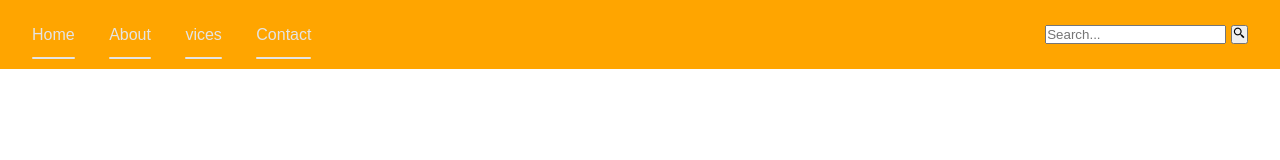
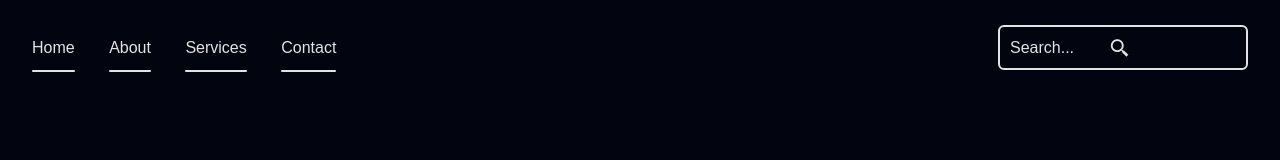
Before and after one commit to swidtech/registration_website, a plain HTML site: page index.html in a window 1280 px wide. Drawn offline with nearby package versions, Linux system fonts and the light colour scheme.

Commit message:
setting the hearder

```diff
--- a/index.html
+++ b/index.html
@@ -13,14 +13,17 @@
         <nav class="navbar">
             <a href="#">Home</a>
             <a href="#">About</a>
-            <a href="#">vices</a>
+            <a href="#">Services</a>
             <a href="#">Contact</a>
         </nav>
-        <form action="#" class="serch-bar">
+        <form action="#" class="search-bar">
             <input type="text" placeholder="Search...">
             <button type="submit"><i class='bx bx-search-alt-2'></i></button>
         </form>
     </header>
+    <div class="container">
+
+    </div>
     <script src="script.js"></script>
 </body>
 </html>
--- a/style.css
+++ b/style.css
@@ -6,13 +6,17 @@
     font-family: 'poppins', sans-serif;
 }
 
+body {
+    background-color: #020410;
+}
+
 .header {
     position: fixed;
     top: 0;
     left: o;
     width: 100%;
     padding: 25px 2.5%;
-    background-color: orange;
+    background-color: transparent;
     display: flex;
     justify-content: space-between;
     align-items: center;
@@ -45,3 +49,44 @@
     transform: translateY(0);
     opacity: 1;
 }
+
+.search-bar {
+    width: 250px;
+    height: 45px;
+    background-color: transparent;
+    border: 2px solid #e4e4e4;
+    border-radius: 6px;
+    display: flex;
+    align-items: center;
+}
+
+.search-bar input {
+    width: 100px;
+    background-color: transparent;
+    border: none;
+    outline: none;
+    font-size: 16px;
+    color: #e4e4e4;
+    padding-left: 10px;
+}
+
+.search-bar input::placeholder {
+    color: #e4e4e4;
+}
+
+.search-bar button {
+    width: 40px;
+    height: 100%;
+    background-color: transparent;
+    border: none;
+    outline: none;
+    display: flex;
+    justify-content: center;
+    align-items: center;
+    cursor: pointer;
+}
+
+.search-bar button i {
+    font-size: 22px;
+    color: #e4e4e4;
+}
```
